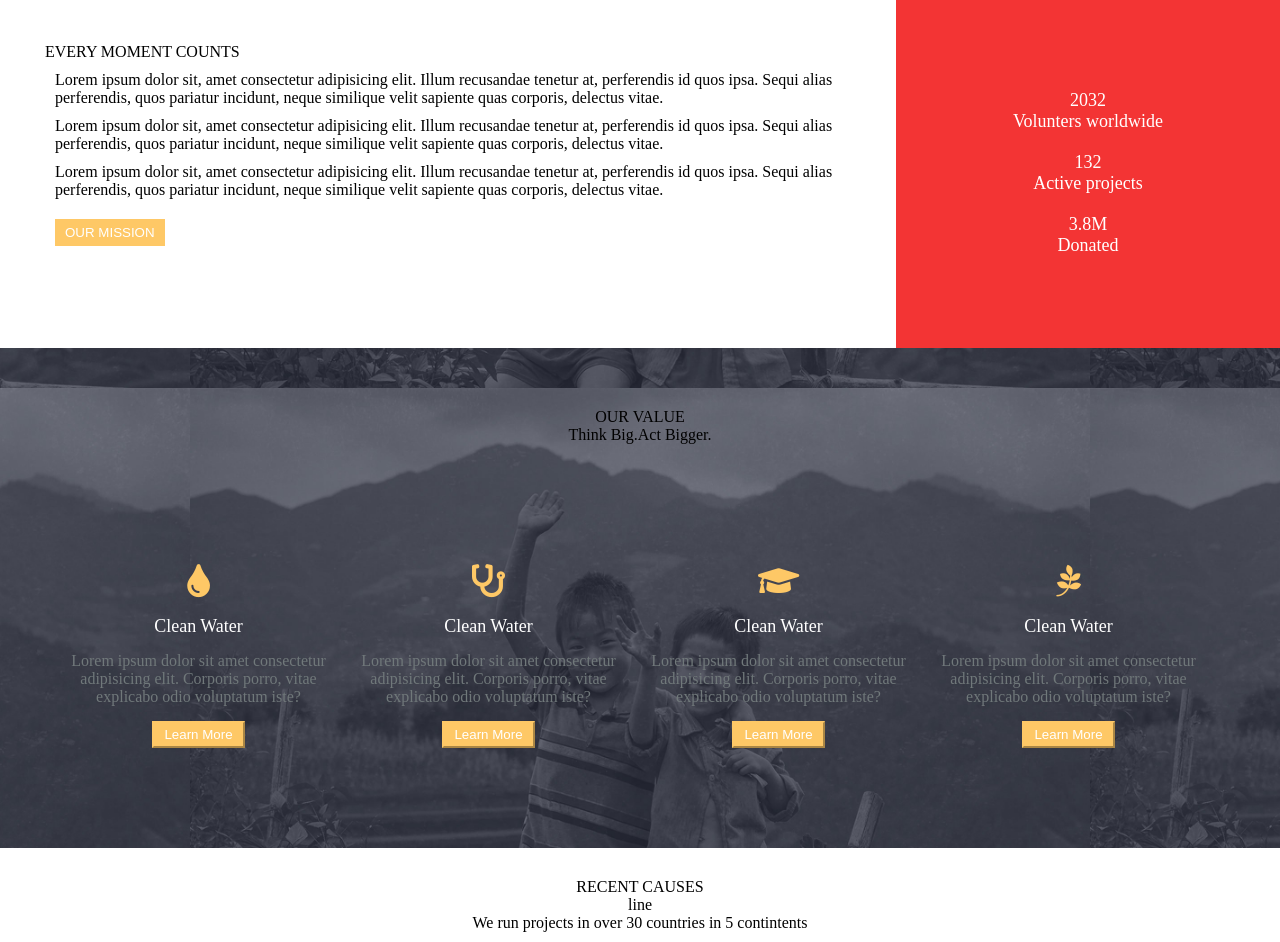
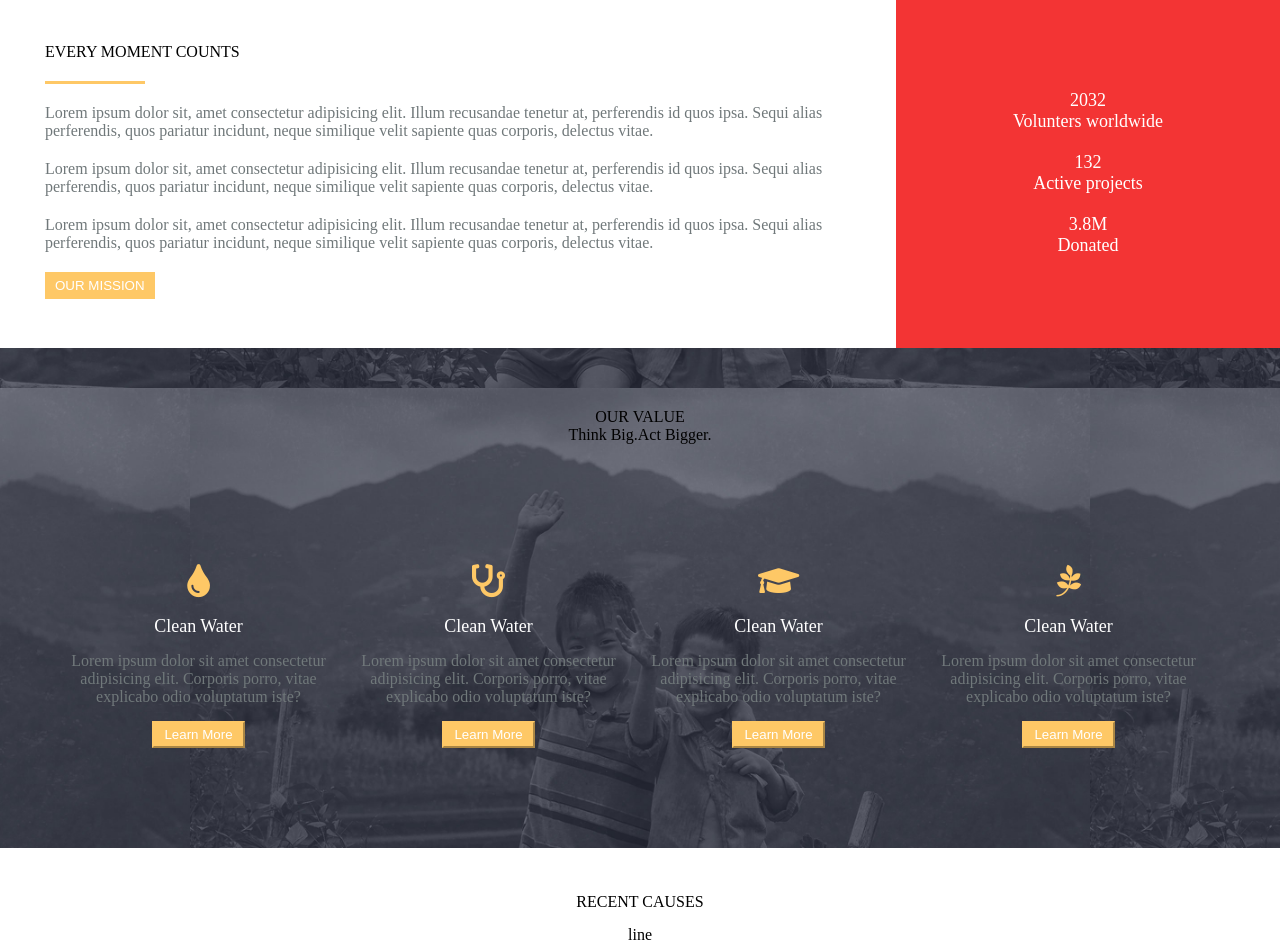
Before and after one commit to Cristian1231233/proj-html-vuejs, a Vue app: page / in a window 1280 px wide. Shown: the part 602-1544 px from the top of the page. Built offline with nearby package versions, Linux system fonts and the light colour scheme.

Commit message:
icon footer

```diff
--- a/src/components/Footer.vue
+++ b/src/components/Footer.vue
@@ -9,7 +9,16 @@
             <p>Lorem ipsum dolor sit amet consectetur adipisicing elit. Exercitationem doloremque</p>
             <div class="icon-social">
                 <div class="icon">
-
+                    <i class="fab fa-facebook-f"></i>
+                </div>
+                <div class="icon">
+                    <i class="fab fa-instagram"></i>
+                </div>
+                <div class="icon">
+                    <i class="fab fa-twitter"></i>
+                </div>
+                <div class="icon">
+                    <i class="fab fa-youtube"></i>
                 </div>
             </div>
       </div>
@@ -52,9 +61,19 @@ export default {
         margin-bottom: 15px;
     }
     .icon-social{
-        width: 100px;
+        width: 130px;
         height: 25px;
-        border: 1px solid black;
+        display: flex;
+        justify-content: space-around;
+        .icon{
+            width: 25px;
+            height: 100%;
+            background-color:white;
+            border-radius: 50%;
+            text-align: center;
+            line-height: 25px;
+            cursor: pointer;
+        }
     }
 }
 
--- a/src/components/Main.vue
+++ b/src/components/Main.vue
@@ -3,6 +3,7 @@
       <div class="section-1">
           <div class="section-1-left">
               <div>EVERY MOMENT COUNTS</div>
+              <div class="line-1"></div>
               <p>Lorem ipsum dolor sit, amet consectetur adipisicing elit. Illum recusandae tenetur at, perferendis id quos ipsa. Sequi alias perferendis, quos pariatur incidunt, neque similique velit sapiente quas corporis, delectus vitae.</p>
               <p>Lorem ipsum dolor sit, amet consectetur adipisicing elit. Illum recusandae tenetur at, perferendis id quos ipsa. Sequi alias perferendis, quos pariatur incidunt, neque similique velit sapiente quas corporis, delectus vitae.</p>
               <p>Lorem ipsum dolor sit, amet consectetur adipisicing elit. Illum recusandae tenetur at, perferendis id quos ipsa. Sequi alias perferendis, quos pariatur incidunt, neque similique velit sapiente quas corporis, delectus vitae.</p>
@@ -61,19 +62,25 @@ export default {
     .section-1{
         display: flex;
         height: 350px;
-        background-color: red;
+
         .section-1-left{
             height: 100%;
             width: 70%;
             background-color: white;
             padding: 45px;
+            .line-1{
+                height: 3px;
+                width: 100px;
+                background-color: $color-orange;
+                margin: 20px 0;
+            }
             p{
-                margin: 10px;
+                color: $color-gray;
+                margin: 20px 0;
             }
             button{
                 color: white;
                 background-color: $color-orange;
-                margin: 10px 10px;
                 padding: 6px 10px;
                 border: $color-orange;
                 cursor: pointer;
--- a/src/components/Section3.vue
+++ b/src/components/Section3.vue
@@ -1,8 +1,8 @@
 <template>
   <div class="section-3">
-     <div>RECENT CAUSES</div>
-     <div>line</div>
-     <div>We run projects in over 30 countries in 5 contintents</div>
+     <div class="titolo-3">RECENT CAUSES</div>
+     <div class="line-3">line</div>
+     <div class="p-3">We run projects in over 30 countries in 5 contintents</div>
      <div class="container-ciclo-3">
 
          <div class="photo">
@@ -30,11 +30,17 @@ export default {
 
 <style lang="scss" scoped>
 
+@import '../assets/vars.scss';
+
+
 .section-3{
+    .titolo-3, .line-3{
+        margin: 15px;
+    }
     text-align: center;
     padding: 30px;
     .container-ciclo-3{
-        margin: 20px auto;
+        margin: 60px auto;
         display: flex;
 
         .photo{
```
